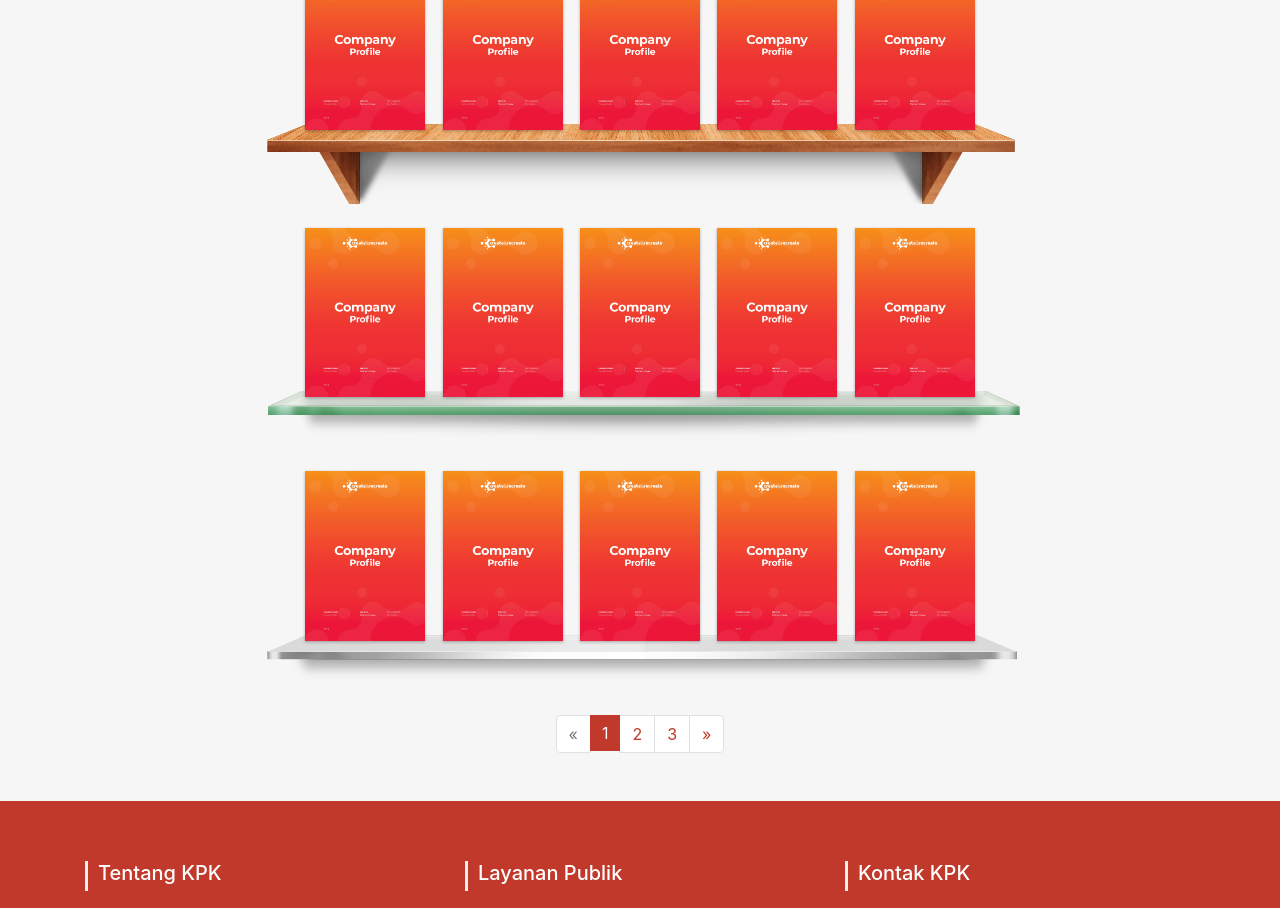
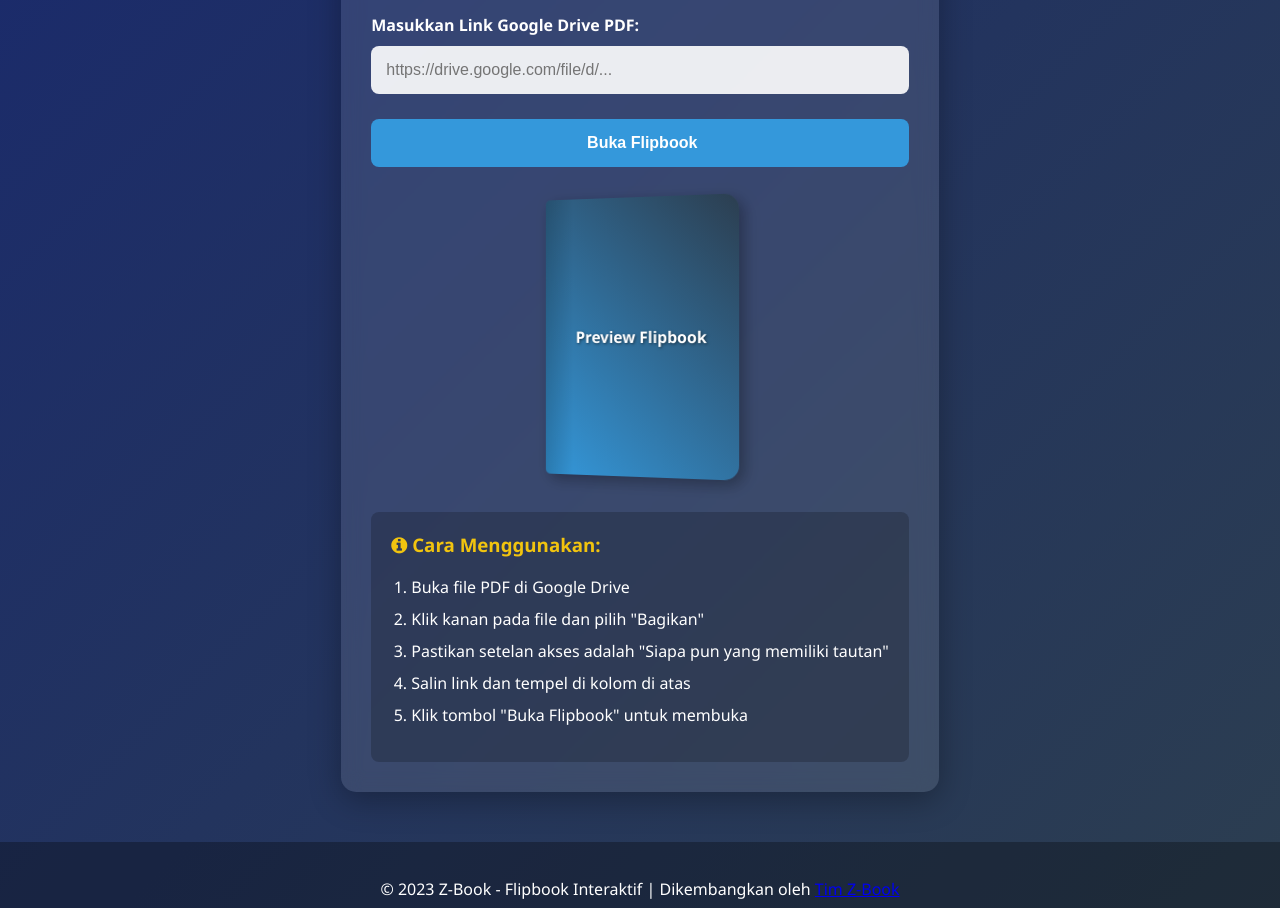
Before and after one commit to edumind5758/z-book, a plain HTML site: page index.html in a window 1280 px wide. Shown: the part 160-1068 px from the top of the page. Drawn offline with nearby package versions, Linux system fonts and the light colour scheme.

Commit message:
Update index.html

```diff
--- a/index.html
+++ b/index.html
@@ -1,329 +1,223 @@
 <!DOCTYPE html>
-<html>
+<html lang="id">
+<head>
+    <meta charset="UTF-8">
+    <meta name="viewport" content="width=device-width, initial-scale=1.0">
+    <title>Z-Book - Flipbook Interaktif</title>
+    <link rel="stylesheet" href="css/flipbook.style.css">
+    <link rel="stylesheet" href="css/font-awesome.css">
+    <link rel="stylesheet" href="css/footer.css">
+    <style>
+        body {
+            font-family: 'Segoe UI', Tahoma, Geneva, Verdana, sans-serif;
+            background: linear-gradient(135deg, #1a2a6c, #2c3e50);
+            color: #fff;
+            margin: 0;
+            padding: 0;
+            min-height: 100vh;
+            display: flex;
+            flex-direction: column;
+        }
 
-<head>
+        .container {
+            max-width: 800px;
+            margin: 50px auto;
+            padding: 30px;
+            background: rgba(255, 255, 255, 0.1);
+            border-radius: 15px;
+            backdrop-filter: blur(10px);
+            box-shadow: 0 8px 32px rgba(0, 0, 0, 0.3);
+            flex: 1;
+        }
 
-<meta name="viewport" content="width=device-width, initial-scale=1.0">
-<!-- ajax -->
-<script src="https://ajax.googleapis.com/ajax/libs/jquery/1.8.3/jquery.js"></script>
-<script src="https://ajax.googleapis.com/ajax/libs/jqueryui/1.9.2/jquery-ui.min.js"></script>
-<!-- Costume CSS -->
-<link rel="stylesheet" type="text/css" href="css/flipbook.style.css">
-<link rel="stylesheet" type="text/css" href="css/footer.css">
-<link rel="stylesheet" type="text/css" href="css/font-awesome.css">
-<!-- Bootstrap Css -->
-<link rel="stylesheet" href="https://stackpath.bootstrapcdn.com/bootstrap/4.3.1/css/bootstrap.min.css" integrity="sha384-ggOyR0iXCbMQv3Xipma34MD+dH/1fQ784/j6cY/iJTQUOhcWr7x9JvoRxT2MZw1T" crossorigin="anonymous">
+        h1 {
+            text-align: center;
+            margin-bottom: 30px;
+            color: #fff;
+            text-shadow: 2px 2px 4px rgba(0, 0, 0, 0.5);
+        }
 
-<script src="js/flipbook.min.js"></script>
+        .form-group {
+            margin-bottom: 25px;
+        }
 
-<script type="text/javascript">
+        label {
+            display: block;
+            margin-bottom: 10px;
+            font-weight: 600;
+        }
 
-    // $(document).ready(function () {
-    //     $(".book-1").flipBook({
-    //         // Layout Setting
-    //         pdfUrl:'pdf/pdf.pdf',
-    //         lightBox:true,
-    //         layout:3,
-    //         currentPage:{vAlign:"bottom", hAlign:"left"},
-    //         // BTN SETTING
-    //         btnShare : {enabled:false},
-    //         btnPrint : {
-    //           hideOnMobile:true
-    //         },
-    //         btnDownloadPages : {
-    //           enabled: true,
-    //           title: "Download pages",
-    //           icon: "fa-download",
-    //           icon2: "file_download",
-    //           url: "images/pdf.rar",
-    //           name: "allPages.zip",
-    //           hideOnMobile:false
-    //         },
-    //         btnColor:'rgb(255,120,60)',
-    //         sideBtnColor:'rgb(255,120,60)',
-    //         sideBtnSize:60,
-    //         sideBtnBackground:"rgba(0,0,0,.7)",
-    //         sideBtnRadius:60,
-    //         btnSound:{vAlign:"top", hAlign:"left"},
-    //         btnAutoplay:{vAlign:"top", hAlign:"left"},
-    //         // SHARING
-    //         btnShare : {
-    //           enabled: true,
-    //           title: "Share",
-    //           icon: "fa-share-alt"
-    //         },
-    //         facebook : {
-    //           enabled: true,
-    //           url: "ismanyan.github.io/Pdf_flipbook.demo.github.io/pdf/pdf.pdf"
-    //         },
-    //         google_plus : {
-    //           enabled: false
-    //         },
-    //         email : {
-    //         enabled: true,
-    //         url: "https://ismanyan.github.io/Pdf_flipbook.demo.github.io/pdf/pdf.pdf",
-    //         title: "PDF KPK",
-    //         description: "Silahkan click link di bawah untuk melihat / mengunduf pdf"
-    //         },
-    //         twitter : {
-    //         enabled: true,
-    //         url: "https://ismanyan.github.io/Pdf_flipbook.demo.github.io/pdf/pdf.pdf"
-    //         },
-    //         pinterest : {
-    //         enabled: true,
-    //         url: "https://ismanyan.github.io/Pdf_flipbook.demo.github.io/pdf/pdf.pdf"
-    //         }
-    //     });
-    // })
-</script>
+        input[type="text"] {
+            width: 100%;
+            padding: 15px;
+            border: none;
+            border-radius: 8px;
+            font-size: 16px;
+            background: rgba(255, 255, 255, 0.9);
+            color: #333;
+            box-sizing: border-box;
+        }
 
-<style type="text/css">
-    body {
-      background-color: #f6f6f6;
+        .btn {
+            display: block;
+            width: 100%;
+            padding: 15px;
+            background: #3498db;
+            color: white;
+            border: none;
+            border-radius: 8px;
+            font-size: 16px;
+            font-weight: 600;
+            cursor: pointer;
+            transition: background 0.3s;
         }
-    .bookshelf .thumb{
+
+        .btn:hover {
+            background: #2980b9;
+        }
+
+        .instructions {
+            margin-top: 30px;
+            padding: 20px;
+            background: rgba(0, 0, 0, 0.2);
+            border-radius: 8px;
+        }
+
+        .instructions h3 {
+            margin-top: 0;
+            color: #f1c40f;
+        }
+
+        .instructions ol {
+            padding-left: 20px;
+        }
+
+        .instructions li {
+            margin-bottom: 10px;
+        }
+
+        .preview-container {
+            margin-top: 30px;
+            text-align: center;
+        }
+
+        .preview-book {
             display: inline-block;
-        cursor: pointer;
-        margin: 0px 0.5%;
-        width: 15% !important;
-        box-shadow:0px 1px 3px rgba(0,0,0,.3);
-        max-width:120px;
+            width: 200px;
+            height: 280px;
+            background: linear-gradient(45deg, #3498db, #2c3e50);
+            border-radius: 5px 15px 15px 5px;
+            box-shadow: 5px 5px 15px rgba(0, 0, 0, 0.3);
+            position: relative;
+            transform: perspective(1000px) rotateY(-15deg);
+            transition: transform 0.5s;
         }
-    .bookshelf .thumb img{
-        width:100%;
-        display:block;
-        vertical-align:top;
+
+        .preview-book:hover {
+            transform: perspective(1000px) rotateY(0deg);
         }
-    .bookshelf .shelf-img{
-        z-index:0;
-        height: auto;
-        max-width: 100%;
-        vertical-align: top;
-        margin-top:-12px;
+
+        .preview-book::before {
+            content: "";
+            position: absolute;
+            top: 0;
+            left: 0;
+            width: 30px;
+            height: 100%;
+            background: linear-gradient(to right, rgba(0,0,0,0.2), transparent);
+            border-radius: 5px 0 0 5px;
         }
-    .bookshelf .covers{
-        width:100%;
-        height:auto;
-        z-index: 99;
-        position: relative;
-        text-align:center;
+
+        .preview-title {
+            position: absolute;
+            top: 50%;
+            left: 50%;
+            transform: translate(-50%, -50%);
+            width: 80%;
+            text-align: center;
+            font-weight: bold;
+            color: white;
+            text-shadow: 1px 1px 3px rgba(0,0,0,0.5);
         }
-    .bookshelf{
+
+        footer {
+            background: rgba(0, 0, 0, 0.3);
+            padding: 20px;
             text-align: center;
-        padding:0px;
-    }
-    /* Pagination */
-    .pagination>li>a,
-    .pagination>li>span {
-      color: #c0392b;
-    }
-    .pagination>li>a:hover,
-    .pagination>li>span:hover {
-      color: #c0392b !important;
-    }
-    .pagination>li.active>a {
-      background-color: #c0392b !important;
-      border: 0;
-      color: #fff;
+            margin-top: auto;
         }
     </style>
-<link rel="shortcut icon" href="images/KPK_Logo.svg">
-<title>Home</title>
-
 </head>
 <body>
+    <div class="container">
+        <h1><i class="fa fa-book"></i> Z-Book - Flipbook Interaktif</h1>
 
-    <!-- Navbar -->
-    <nav class="navbar navbar-expand-lg navbar-light bg-white fixed-top shadow-sm">
-      <a class="navbar-brand" href="#">
-        <img src="images/logo.png" alt="KPK LOGO" width="150">
-      </a>
+        <div class="form-group">
+            <label for="driveLink">Masukkan Link Google Drive PDF:</label>
+            <input type="text" id="driveLink" placeholder="https://drive.google.com/file/d/...">
+        </div>
 
-      <button class="navbar-toggler" type="button" data-toggle="collapse" data-target="#navbarSupportedContent" aria-controls="navbarSupportedContent" aria-expanded="false" aria-label="Toggle navigation">
-        <span class="navbar-toggler-icon"></span>
-      </button>
+        <button id="submitBtn" class="btn"><i class="fa fa-book-open"></i> Buka Flipbook</button>
 
-      <div class="collapse navbar-collapse" id="navbarSupportedContent">
-        <form class="form-inline ml-auto">
-          <input class="form-control mr-sm-2" type="search" placeholder="Search PDF..." aria-label="Search">
-          <button class="btn btn-outline-danger my-2 my-sm-0" type="submit">Search</button>
-        </form>
-      </div>
-    </nav>
-    <!-- End Of Navbar -->
-
-    <br><br><br><br><br>
-
-    <!-- PDF HERE -->
-    <div class="bookshelf">
-        <div class="covers">
-          <div class="thumb book-1">
-            <a href="v-pdf.html">
-              <img src="images/book2/1.jpg">
-            </a>
-          </div>
-          <div class="thumb book-1">
-            <a href="v-pdf.html">
-              <img src="images/book2/1.jpg">
-            </a>
-          </div>
-          <div class="thumb book-1">
-            <a href="v-pdf.html">
-              <img src="images/book2/1.jpg">
-            </a>
-          </div>
-          <div class="thumb book-1">
-            <a href="v-pdf.html">
-              <img src="images/book2/1.jpg">
-            </a>
-          </div>
-          <div class="thumb book-1">
-            <a href="v-pdf.html">
-              <img src="images/book2/1.jpg">
-            </a>
+        <div class="preview-container">
+            <div class="preview-book">
+                <div class="preview-title">Preview Flipbook</div>
             </div>
         </div>
-        <img class="shelf-img" src="images/shelf_wood.png">
-    </div>
-    <br>
-    <div class="bookshelf">
-        <div class="covers">
-          <div class="thumb book-1">
-            <a href="v-pdf.html">
-              <img src="images/book2/1.jpg">
-            </a>
-          </div>
-          <div class="thumb book-1">
-            <a href="v-pdf.html">
-              <img src="images/book2/1.jpg">
-            </a>
-          </div>
-          <div class="thumb book-1">
-            <a href="v-pdf.html">
-              <img src="images/book2/1.jpg">
-            </a>
-          </div>
-          <div class="thumb book-1">
-            <a href="v-pdf.html">
-              <img src="images/book2/1.jpg">
-            </a>
-          </div>
-          <div class="thumb book-1">
-            <a href="v-pdf.html">
-              <img src="images/book2/1.jpg">
-            </a>
+
+        <div class="instructions">
+            <h3><i class="fa fa-info-circle"></i> Cara Menggunakan:</h3>
+            <ol>
+                <li>Buka file PDF di Google Drive</li>
+                <li>Klik kanan pada file dan pilih "Bagikan"</li>
+                <li>Pastikan setelan akses adalah "Siapa pun yang memiliki tautan"</li>
+                <li>Salin link dan tempel di kolom di atas</li>
+                <li>Klik tombol "Buka Flipbook" untuk membuka</li>
+            </ol>
         </div>
     </div>
-        <img class="shelf-img" src="images/shelf_glass.png">
-    </div>
-    <div class="bookshelf">
-        <div class="covers">
-          <div class="thumb book-1">
-            <a href="v-pdf.html">
-              <img src="images/book2/1.jpg">
-            </a>
-          </div>
-          <div class="thumb book-1">
-            <a href="v-pdf.html">
-              <img src="images/book2/1.jpg">
-            </a>
-          </div>
-          <div class="thumb book-1">
-            <a href="v-pdf.html">
-              <img src="images/book2/1.jpg">
-            </a>
-          </div>
-          <div class="thumb book-1">
-            <a href="v-pdf.html">
-              <img src="images/book2/1.jpg">
-            </a>
-          </div>
-          <div class="thumb book-1">
-            <a href="v-pdf.html">
-              <img src="images/book2/1.jpg">
-            </a>
-          </div>
-        </div>
-        <img class="shelf-img" src="images/shelf_metal.png">
-    </div>
-    <!-- End Of PDF -->
 
-    <!-- Pagination -->
-    <nav>
-      <ul class="pagination justify-content-center">
-        <li class="page-item disabled">
-          <a class="page-link" href="#" tabindex="-1" aria-disabled="true">
-            <span aria-hidden="true">&laquo;</span>
-          </a>
-        </li>
-        <li class="page-item active"><a class="page-link" href="#">1</a></li>
-        <li class="page-item"><a class="page-link" href="#">2</a></li>
-        <li class="page-item"><a class="page-link" href="#">3</a></li>
-        <li class="page-item">
-          <a class="page-link" href="#">
-            <span aria-hidden="true">&raquo;</span>
-          </a>
-        </li>
-      </ul>
-    </nav>
-    <!-- End Of Pagination -->
+    <footer>
+        <p>&copy; 2023 Z-Book - Flipbook Interaktif | Dikembangkan oleh <a href="#">Tim Z-Book</a></p>
+    </footer>
 
-    <!-- Footer -->
-    <section id="footer" class="footer mt-5">
-      <div class="container">
-        <div class="row text-center text-xs-center text-sm-left text-md-left">
-          <div class="col-xs-12 col-sm-4 col-md-4">
-            <h5>Tentang KPK</h5>
-            <ul class="list-unstyled quick-links">
-            <li><a href="https://www.kpk.go.id/id/tentang-kpk/sekilas-komisi-pemberantasan-korupsi"><i class="fa fa-angle-double-right"></i>About</a></li>
-              <li><a href="https://www.kpk.go.id/id/tentang-kpk/pejabat-struktural"><i class="fa fa-angle-double-right"></i>Pejabat Struktural</a></li>
-              <li><a href="https://www.kpk.go.id/id/tentang-kpk/roadmap-dan-rencana-strategis"><i class="fa fa-angle-double-right"></i>Rencana Strategis</a></li>
-            </ul>
-          </div>
-          <div class="col-xs-12 col-sm-4 col-md-4">
-            <h5>Layanan Publik</h5>
-            <ul class="list-unstyled quick-links">
-              <li><a href="https://www.kpk.go.id/id/layanan-publik/pengaduan-masyarakat/mengenal-pengaduan-masyarakat"><i class="fa fa-angle-double-right"></i>Pengaduan Masyarakat</a></li>
-              <li><a href="https://www.kpk.go.id/id/layanan-publik/laporan-harta-kekayaan-penyelenggaraan-negara/mengenal-lhkpn"><i class="fa fa-angle-double-right"></i>LHKPN</a></li>
-              <li><a href="https://www.kpk.go.id/id/layanan-publik/gratifikasi/mengenal-gratifikasi"><i class="fa fa-angle-double-right"></i>Gratifikasi</a></li>
-              <li><a href="https://www.kpk.go.id/id/layanan-publik/informasi-publik"><i class="fa fa-angle-double-right"></i>Informasi Publik</a></li>
-            </ul>
-          </div>
-          <div class="col-xs-12 col-sm-4 col-md-4">
-            <h5>Kontak KPK</h5>
-            <ul class="list-unstyled quick-links">
-              <li><a href="https://www.google.com/maps/dir/-6.1677568,106.6115072/GEDUNG+KPK+Jl.+Kuningan+Persada+Kav.+4+Jakarta+Selatan+12950/@-6.1687329,106.5817096,11z/data=!3m1!4b1!4m9!4m8!1m1!4e1!1m5!1m1!1s0x2e69f40eaa579f6f:0x3177a5ac88a987e8!2m2!1d106.8307239!2d-6.2077814"><i class="fas fa-map-marker-alt"></i></i>GEDUNG KPK Jl. Kuningan Persada Kav. 4 Jakarta Selatan 12950</a></li>
-              <li><a href="#"><i class="fas fa-phone"></i>(021) 2557 8300</a></li>
-              <li><a href="#"><i class="fas fa-fax"></i>(021) 2557 8333</a></li>
-              <li><a href="#"><i class="fas fa-envelope"></i>informasi@kpk.go.id</a></li>
-              <li><a href="#"><i class="fas fa-headset"></i></i>Call Center: 198</a></li>
-            </ul>
-          </div>
-        </div>
-        <div class="row">
-          <div class="col-xs-12 col-sm-12 col-md-12 mt-2 mt-sm-5">
-            <ul class="list-unstyled list-inline social text-center">
-              <li class="list-inline-item"><a href="https://www.instagram.com/official.kpk/"><i class="fab fa-instagram"></i></a></li>
-              <li class="list-inline-item"><a href="https://twitter.com/kpk_ri?lang=id"><i class="fab fa-twitter-square"></i></a></li>
-              <li class="list-inline-item"><a href="https://www.facebook.com/KomisiPemberantasanKorupsi"><i class="fab fa-facebook-square"></i></a></li>
-              <li class="list-inline-item"><a href="https://www.youtube.com/user/HUMASKPK"><i class="fab fa-youtube-square"></i></a></li>
-            </ul>
-          </div>
-          </hr>
-        </div>
-        <div class="row">
-          <div class="col-xs-12 col-sm-12 col-md-12 mt-2 mt-sm-2 text-center text-white">
-            <p class="h6">Hak Cipta © 2017 Komisi Pemberantasan Korupsi. Semua Hak Dilindungi.</p>
-          </div>
-          </hr>
-        </div>
-      </div>
-    </section>
-    <!-- End Of Footer -->
+    <script>
+        document.getElementById('submitBtn').addEventListener('click', function() {
+            const driveLink = document.getElementById('driveLink').value.trim();
 
-    <!-- Bootstrap Js -->
-    <script src="https://cdnjs.cloudflare.com/ajax/libs/popper.js/1.14.7/umd/popper.min.js" integrity="sha384-UO2eT0CpHqdSJQ6hJty5KVphtPhzWj9WO1clHTMGa3JDZwrnQq4sF86dIHNDz0W1" crossorigin="anonymous"></script>
-    <script src="https://stackpath.bootstrapcdn.com/bootstrap/4.3.1/js/bootstrap.min.js" integrity="sha384-JjSmVgyd0p3pXB1rRibZUAYoIIy6OrQ6VrjIEaFf/nJGzIxFDsf4x0xIM+B07jRM" crossorigin="anonymous"></script>
+            if (!driveLink) {
+                alert('Silakan masukkan link Google Drive terlebih dahulu!');
+                return;
+            }
 
+            // Validasi format link Google Drive
+            const drivePattern = /https:\/\/drive\.google\.com\/file\/d\/([a-zA-Z0-9_-]+)/;
+            if (!drivePattern.test(driveLink)) {
+                alert('Format link Google Drive tidak valid! Contoh yang benar: https://drive.google.com/file/d/FILE_ID');
+                return;
+            }
+
+            // Ekstrak file ID dari link
+            const match = driveLink.match(drivePattern);
+            const fileId = match[1];
+
+            // Redirect ke halaman v-pdf.html dengan parameter file ID
+            window.location.href = `v-pdf.html?id=${fileId}`;
+        });
+
+        // Auto-convert jika user paste link sharing
+        document.getElementById('driveLink').addEventListener('paste', function() {
+            setTimeout(() => {
+                const input = this.value;
+                // Jika user paste link dengan format sharing, konversi ke format file
+                if (input.includes('https://drive.google.com/open?id=')) {
+                    const fileId = input.split('id=')[1];
+                    if (fileId) {
+                        this.value = `https://drive.google.com/file/d/${fileId}`;
+                    }
+                }
+            }, 100);
+        });
+    </script>
 </body>
 </html>
```
Lines whose indentation alone changed are shown as unchanged.
